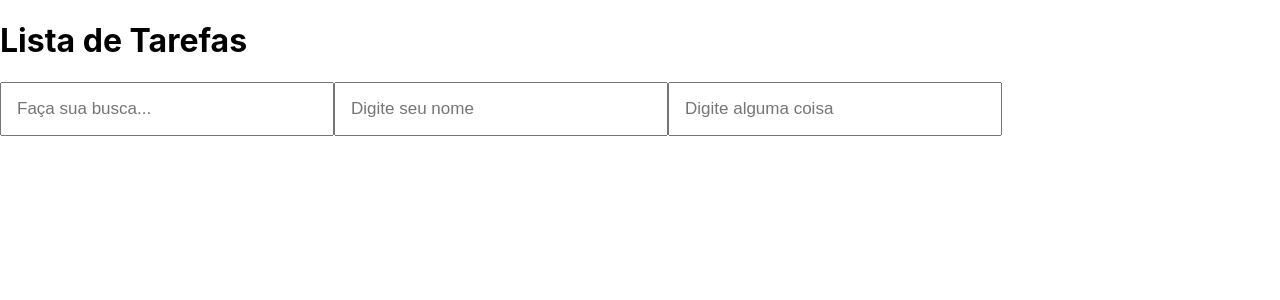
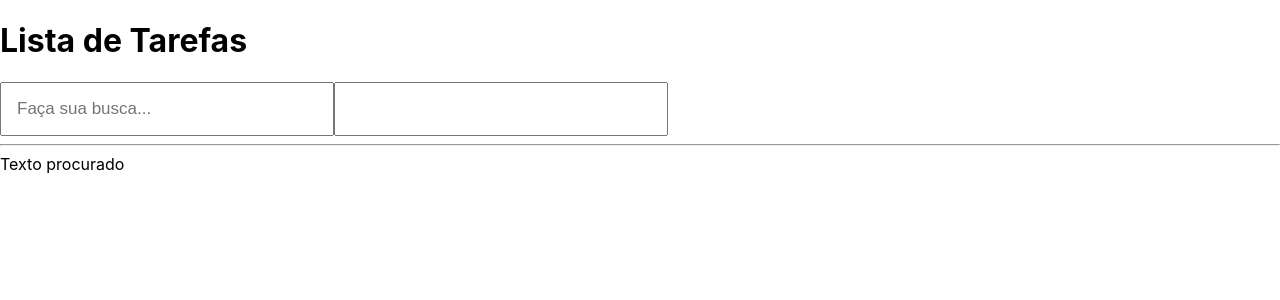
Before and after one commit to pedrosilva08/ReactJS, a React (Create React App) app in the folder react1/: page / in a window 1280 px wide. Shown: the top 300 px of the page. Built offline with nearby package versions, Linux system fonts and the light colour scheme.

Commit message:
Fazendo troca de dados entre components

```diff
--- a/react1/src/App.js
+++ b/react1/src/App.js
@@ -441,6 +441,7 @@ function App(){
 export default App;
 */
 //===============> aula 14 de react(Separando em components) <====================
+/*
 function App(){
 
   return (
@@ -452,4 +453,37 @@ function App(){
     </>
   );
 }
+
 export default App;
+*/
+//===============> aula 15 de react(trocas de dados entre components) <====================
+function App(){
+
+  const [searchText, setsearchText] = useState('');
+
+  function handleSearchInput(novoTexto){
+    setsearchText( novoTexto );
+  }
+
+  return (
+    <>
+      <h1>Lista de Tarefas</h1>
+
+      <SearchBox
+        frasePadrao = "Faça sua busca..."
+        onChangeText={handleSearchInput}
+      />
+
+      <SearchBox
+        frasePadrao = {searchText}
+      />
+
+      <hr/>
+
+      Texto procurado {searchText}
+
+    </>
+  );
+}
+
+export default App;
--- a/react1/src/Components/SearchBox.js
+++ b/react1/src/Components/SearchBox.js
@@ -1,6 +1,7 @@
-import React, { UseState }  from 'react';
+import React, { useState, useEffect }  from 'react';
 import styled from 'styled-components';
-
+//----------------------Complemento aula 14------------------------
+/*
 const InputText = styled.input`
     border:2px solid #000
     border-radius:5px;
@@ -21,3 +22,37 @@ function SearchBox(props){
 }
 //exportando aquivo
 export default SearchBox;
+*/
+//----------------------Complemento aula 15------------------------
+const InputText = styled.input`
+    border:2px solid #000
+    border-radius:5px;
+    padding:15px;
+    font-size:17px;
+    width:300px;
+`;
+
+function SearchBox(props){
+
+    const [texto, setTexto] = useState('');
+
+        useEffect(()=>{
+            if(props.onChangeText){
+            props.onChangeText(texto)
+        }
+        },[texto])
+
+
+
+  return (
+        <InputText
+          type="text"
+          value={texto}
+          onChange={(e)=>setTexto(e.target.value)}
+          placeholder={props.frasePadrao ?? 'Digite alguma coisa'}
+          />
+    )
+
+}
+//exportando aquivo
+export default SearchBox;
```
